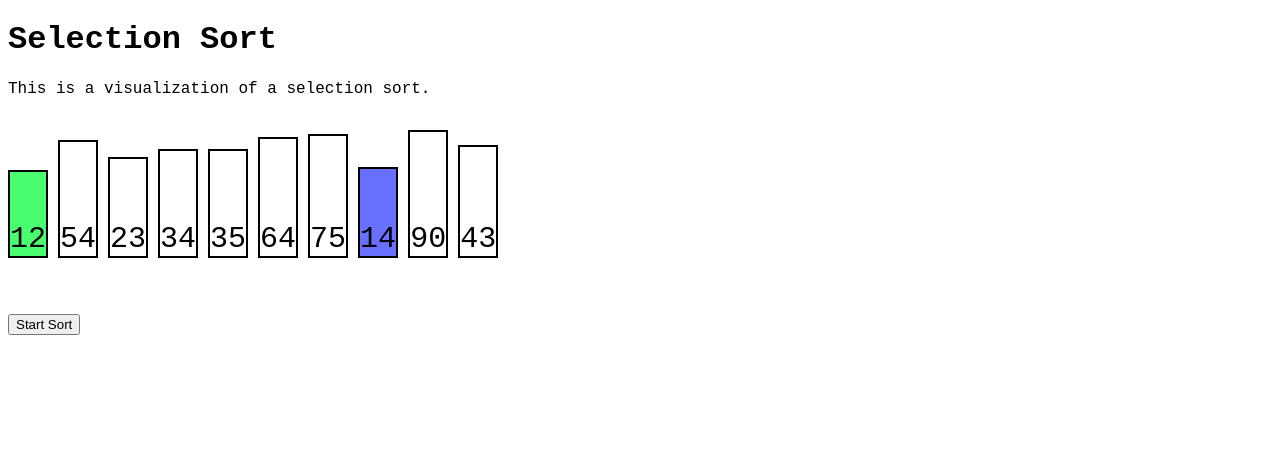
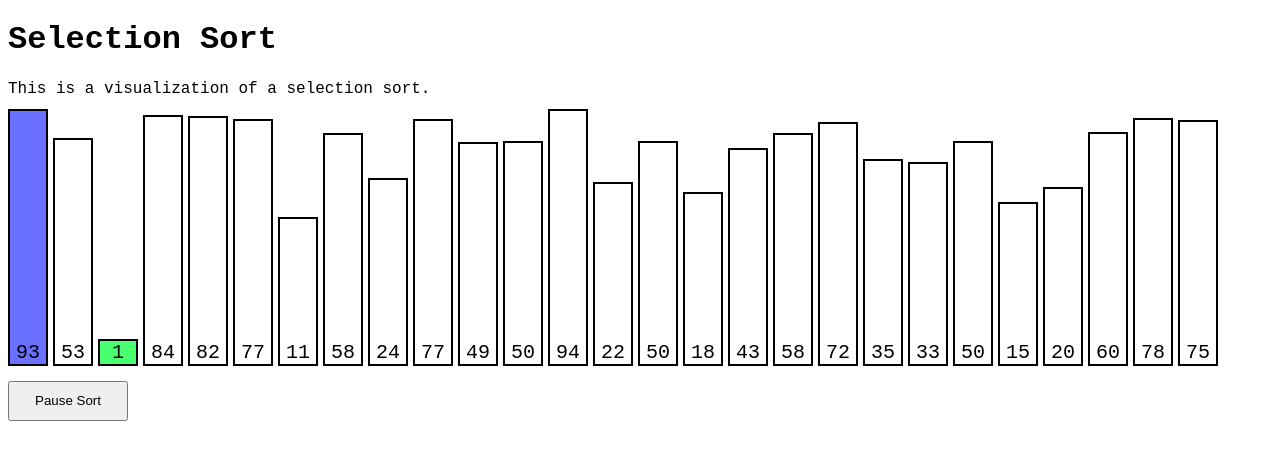
Before and after one commit to JustinGuruTech/JS-Search-Sort, a plain HTML site: page Selection Sort/selection.html in a window 1280 px wide. Both pictures are taken after a click on the button "Start Sort". Drawn offline with Linux system fonts and the light colour scheme.

Commit message:
added ability to pause and play sorting

```diff
--- a/Selection Sort/selection.html
+++ b/Selection Sort/selection.html
@@ -14,7 +14,9 @@
         This is a visualization of a selection sort.
         </p>
         <div id="elements">
-        <p class="element" id="placeholder"></p>
+            <div class="element" id="placeholder">
+                <p></p>
+            </div>
         </div>
 
         <button id="startButton">
--- a/Selection Sort/selection_script.js
+++ b/Selection Sort/selection_script.js
@@ -1,12 +1,37 @@
 // list of unsorted numbers
-let numbers = [14, 54, 23, 34, 35, 64, 75, 12, 90, 43];
-let speed = 200;
+
+// set number of elements based on window width
+width = window.innerWidth;
+numElements = Math.floor(width / 46);
+let numbers = []
+for (i = 0; i < numElements; i++) {
+  numbers.push(Math.floor(Math.random() * 99) + 1);
+}
+
+height = document.getElementById("elements").style.height
+
+
+// sort variables
+let speed = 100;
 let sortStep = 0;
+let running = false;
 
-document.getElementById("startButton").onclick = function() {
+let startButton = document.getElementById("startButton")
+
+// start/stop sort on button press
+startButton.onclick = function() {
+  if (startButton.innerText == "Start Sort" || startButton.innerText == "Resume Sort") {
+    running = true;
+    startButton.innerText = "Pause Sort";
     sortSingleStep(sortStep);
     sortStep++;
+  } else if (startButton.innerText == "Pause Sort") {
+    running = false;
+    startButton.innerText = "Pausing...";
+  }
  };
+
+ document
 
 // element for copying
 var element = document.getElementById("placeholder");
@@ -25,11 +50,12 @@ var button = document.getElementById("stepButton");
 button.onclick = function () {
 	sortSingleStep(sortStep);
   sortStep++;
+  button.isenable
 };
 
 // single step of sort
 function sortSingleStep(startIndex) {
-
+  if (running) {
     // set comparison color
     document.getElementById(startIndex).className = "element compareToElement";
 
@@ -71,13 +97,13 @@ function sortSingleStep(startIndex) {
       document.getElementById(i).className = "element";
 
     }
+  }
 
 
 }
 
 function swapElements(startIndex, lowestNumIndex) {
-	console.log(startIndex);
-  console.log(lowestNumIndex);
+
   // sanity check
   if (startIndex != lowestNumIndex) {
   	setTimeout(function () {
@@ -106,11 +132,14 @@ function swapElements(startIndex, lowestNumIndex) {
 
     }, 700);
   }
-
     // reset display
     setTimeout(function () {
-      document.getElementById(startIndex).className = "element";
         document.getElementById(lowestNumIndex).className = "element";
+        if (running) {
           button.click(); // move to next step
+        } else {
+          startButton.innerText = "Resume Sort";
+          document.getElementById(startIndex).className = "element minimumElement";
+        }
       }, 1400);
 }
--- a/Selection Sort/selection_style.css
+++ b/Selection Sort/selection_style.css
@@ -3,25 +3,37 @@ body {
   }
 
 #elements {
-    padding-top: 100px;
-    width: 500px;
-    height: 100px;
+  height: auto;
 }
 
 #placeholder {
   display: none;
 }
 
+#startButton {
+  height: 40px;
+  width: 120px;
+  margin-top: 10px;
+}
+
 .element {
   border: 2px black solid;
-    font-size: 30px;
-    line-height: 50px;
+  position: relative;
+  bottom: 5px;
+  font-size: 20px;
   text-align: center;
-    display: inline;
-    margin-right: 10px;
+  width: 36px;
+  margin-right: 5px;
   margin-left: 0;
   padding-top: 0;
+  display: inline-block;
 }
+
+.element p {
+  position: relative;
+  bottom: 5px;
+}
+
 
 .compareToElement {
   background-color: #696FFF;
```
Lines whose indentation alone changed are shown as unchanged.
